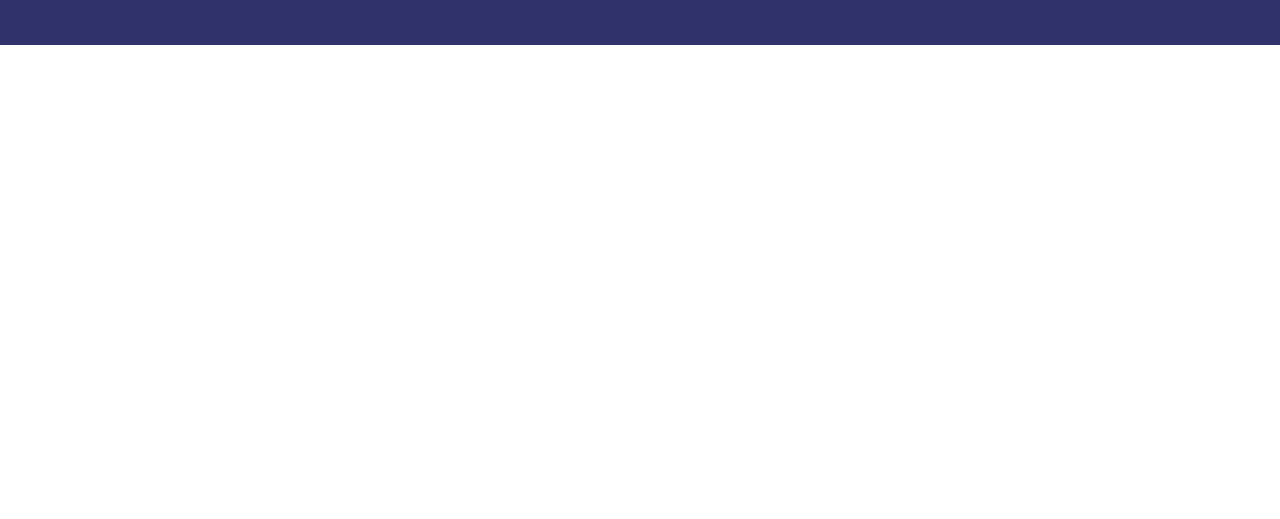
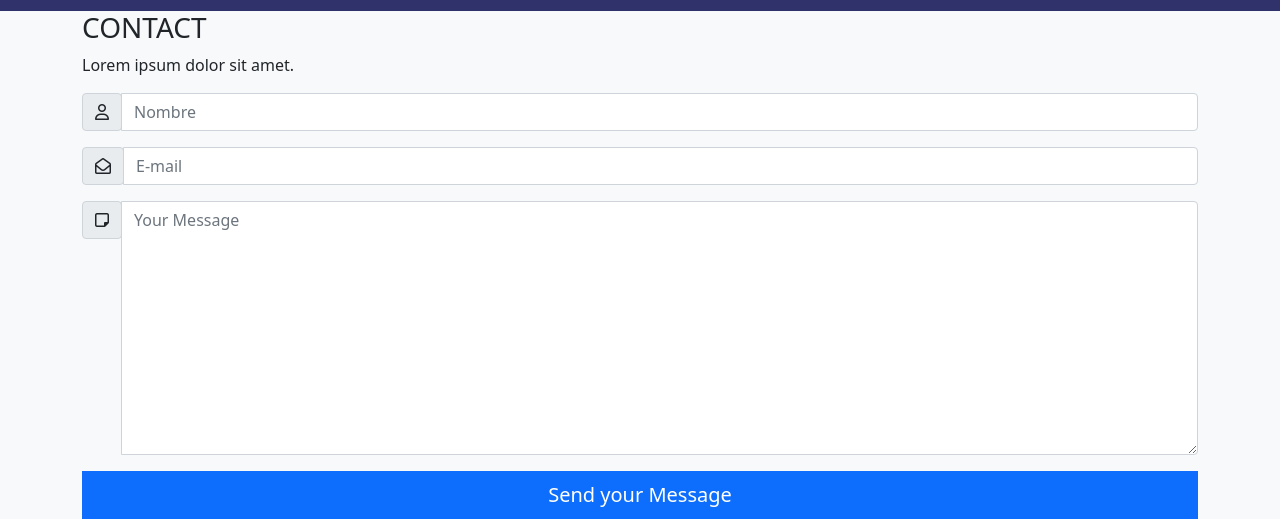
Before and after one commit to MarviinFlores/bootstrapweb, a plain HTML site: page index.html in a window 1280 px wide. Shown: the part 2231-2750 px from the top of the page. Before the commit the page ends 2276 px from the top, so only its background shows below. Drawn offline with nearby package versions, Linux system fonts and the light colour scheme.

Commit message:
Contact Us added

```diff
--- a/index.html
+++ b/index.html
@@ -274,7 +274,7 @@
         <div class="card">
           <div class="card-body">
              <img src="image/person.png" class ="img-fluid rounded-circle w-50" alt="person one">
-             <h3>Tabita Cummings</h3>
+             <h3>Mike Jr.</h3>
              <p>Lorem ipsum dolor sit amet.</p>
              <div class="d-flex flex-row justify-content-center">
                <div class="p-4">
@@ -300,6 +300,45 @@
       </div>
 
     </section>
+    <!--CONTACT US -->
+    <section class="bg-light py5">
+      <div class="container">
+        <div class="row">
+          <div class="col-lg-9">
+            <h3>CONTACT</h3>
+            <P>Lorem ipsum dolor sit amet.</P>
+          </div>
+          <div class="col-lg-3"></div>
+           <form action="">
+              <div class="class input-group mb-3">
+                <div class="class input-group-prepend">
+                  <i class="fas fa-user input-group-text"></i>
+                 </div>
+                 <input type="text" class="form-control" placeholder="Nombre">
+              </div>
+              <div class="class input-group mb-3">
+                <div class="class input-group-prepend">
+                  <i class="far fa-envelope-open input-group-text"></i>
+
+                 </div>
+                 <input type="text" class="form-control" placeholder="E-mail">
+              </div>
+              <div class="class input-group mb-3">
+                <div class="class input-group-prepend">
+                  <i class="fas fa-sticky-note input-group-text"></i>
+
+                 </div>
+                <textarea name="" id="" cols="30" rows="10" placeholder="Your Message" class="form-control"></textarea>
+              </div>
+              <div class="d-grid gap-2">
+                <button class="btn btn-primary btn-lg btn-block">Send your Message</button>
+              </div>
+
+           </form>
+        </div>
+      </div>
+
+    </section>
 
 
     <!-- BOOTSTRAP JS -->
```
